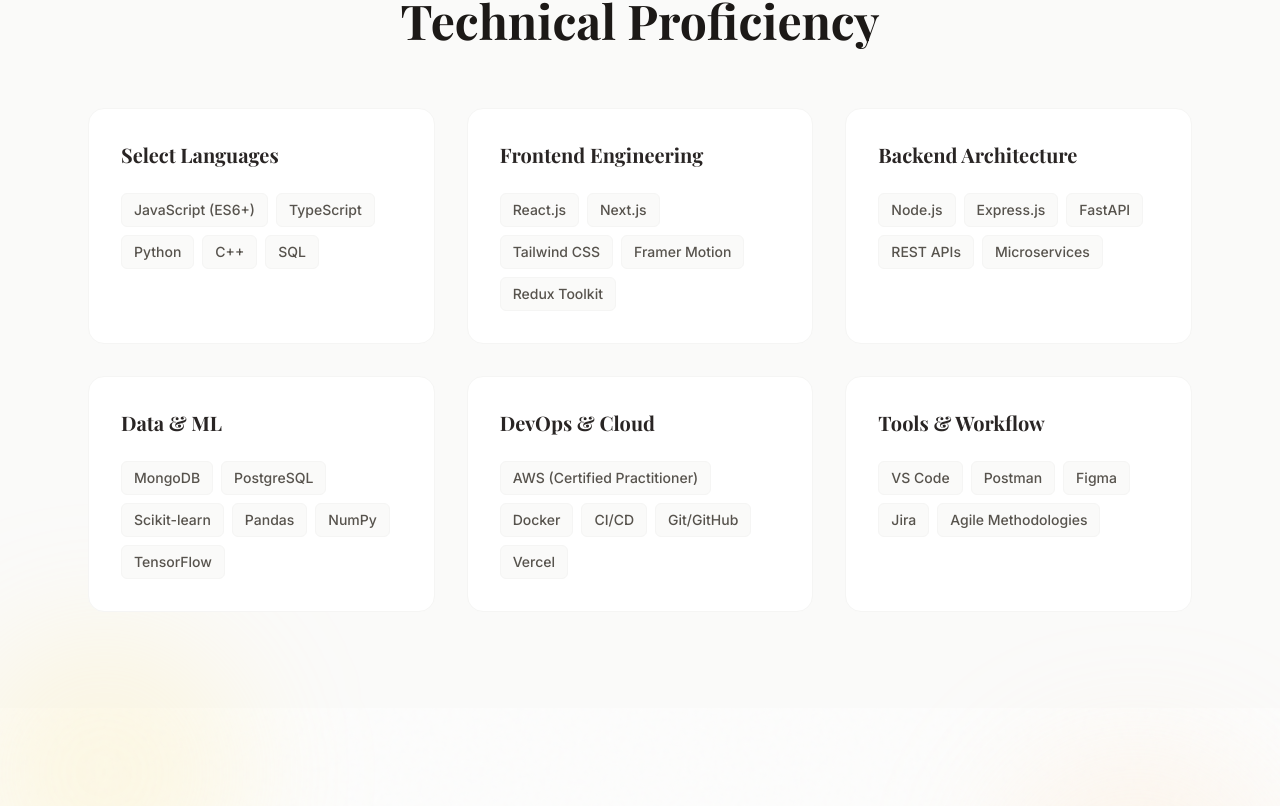
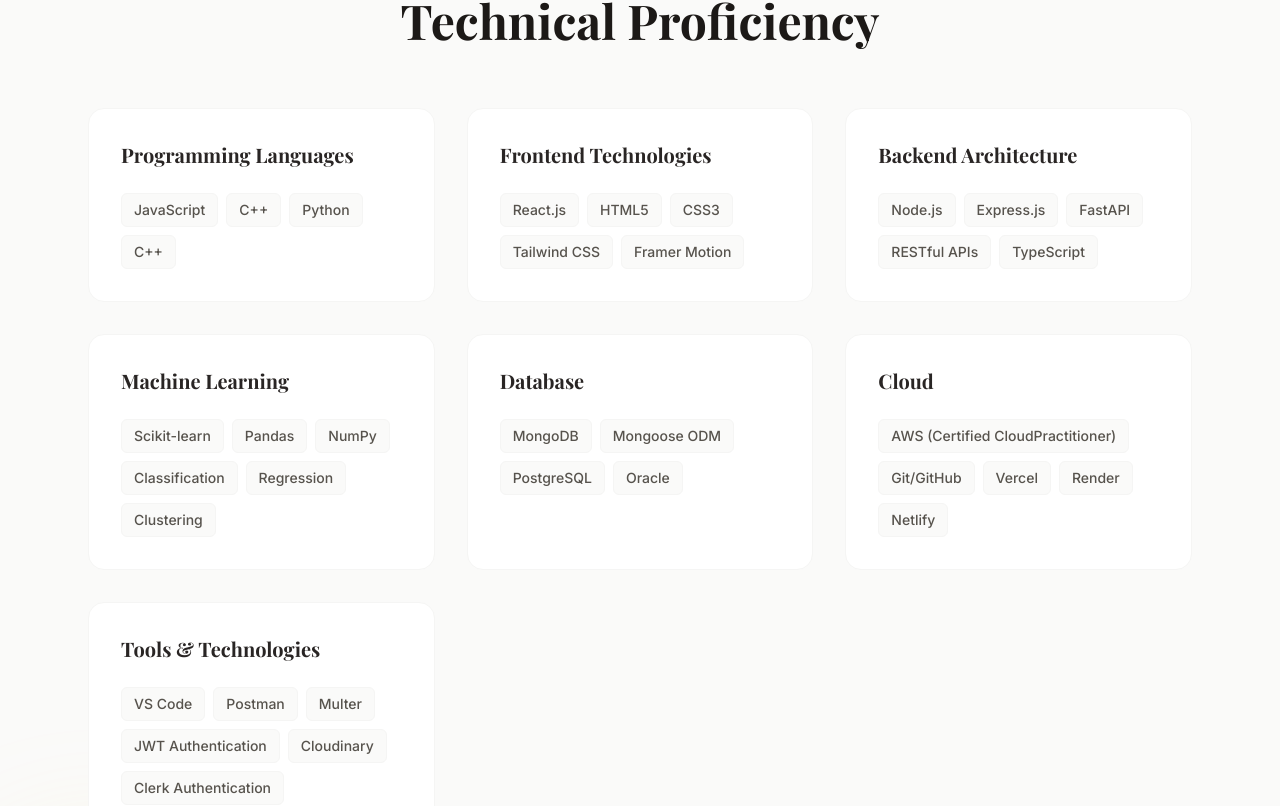
Before and after one commit to udita1294/Portfolio, a React (Vite) app: page / in a window 1280 px wide. Shown: the part 1773-2579 px from the top of the page. Built offline with nearby package versions, Linux system fonts and the light colour scheme; a web font is replaced by a local one.

Commit message:
changes made in skills section

```diff
--- a/src/components/Skills.jsx
+++ b/src/components/Skills.jsx
@@ -3,28 +3,32 @@
 const Skills = () => {
   const skillCategories = [
     {
-      title: "Select Languages",
-      skills: ["JavaScript (ES6+)", "TypeScript", "Python", "C++", "SQL"],
+      title: "Programming Languages",
+      skills: ["JavaScript", "C++", "Python", "C++"],
     },
     {
-      title: "Frontend Engineering",
-      skills: ["React.js", "Next.js", "Tailwind CSS", "Framer Motion", "Redux Toolkit"],
+      title: "Frontend Technologies",
+      skills: ["React.js", "HTML5", "CSS3", "Tailwind CSS", "Framer Motion"],
     },
     {
       title: "Backend Architecture",
-      skills: ["Node.js", "Express.js", "FastAPI", "REST APIs", "Microservices"],
+      skills: ["Node.js", "Express.js", "FastAPI", "RESTful APIs", "TypeScript"],
     },
     {
-      title: "Data & ML",
-      skills: ["MongoDB", "PostgreSQL", "Scikit-learn", "Pandas", "NumPy", "TensorFlow"],
+      title: "Machine Learning",
+      skills: ["Scikit-learn", "Pandas", "NumPy", "Classification", "Regression", "Clustering"],
     },
     {
-      title: "DevOps & Cloud",
-      skills: ["AWS (Certified Practitioner)", "Docker", "CI/CD", "Git/GitHub", "Vercel"],
+      title: "Database",
+      skills: ["MongoDB", "Mongoose ODM","PostgreSQL", "Oracle"],
     },
     {
-      title: "Tools & Workflow",
-      skills: ["VS Code", "Postman", "Figma", "Jira", "Agile Methodologies"],
+      title: "Cloud",
+      skills: ["AWS (Certified CloudPractitioner)", "Git/GitHub", "Vercel","Render", "Netlify"],
+    },
+    {
+      title: "Tools & Technologies",
+      skills: ["VS Code", "Postman", "Multer","JWT Authentication", "Cloudinary","Clerk Authentication"],
     }
   ];
 
```
